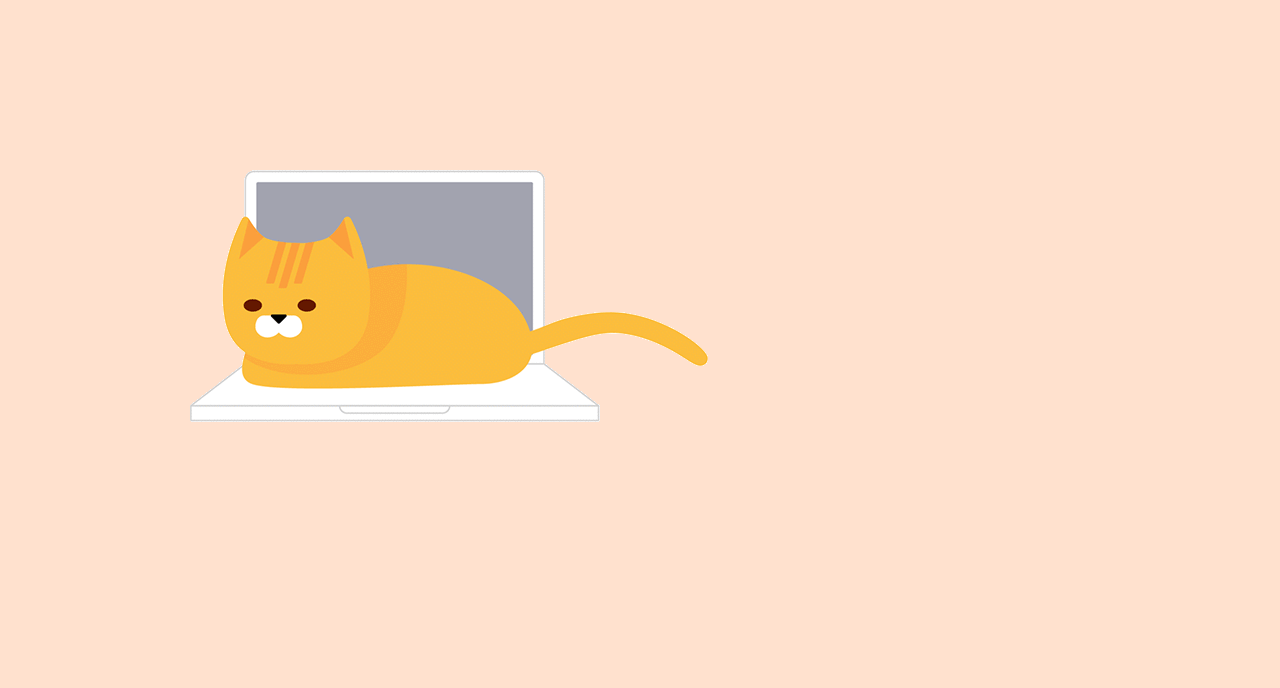
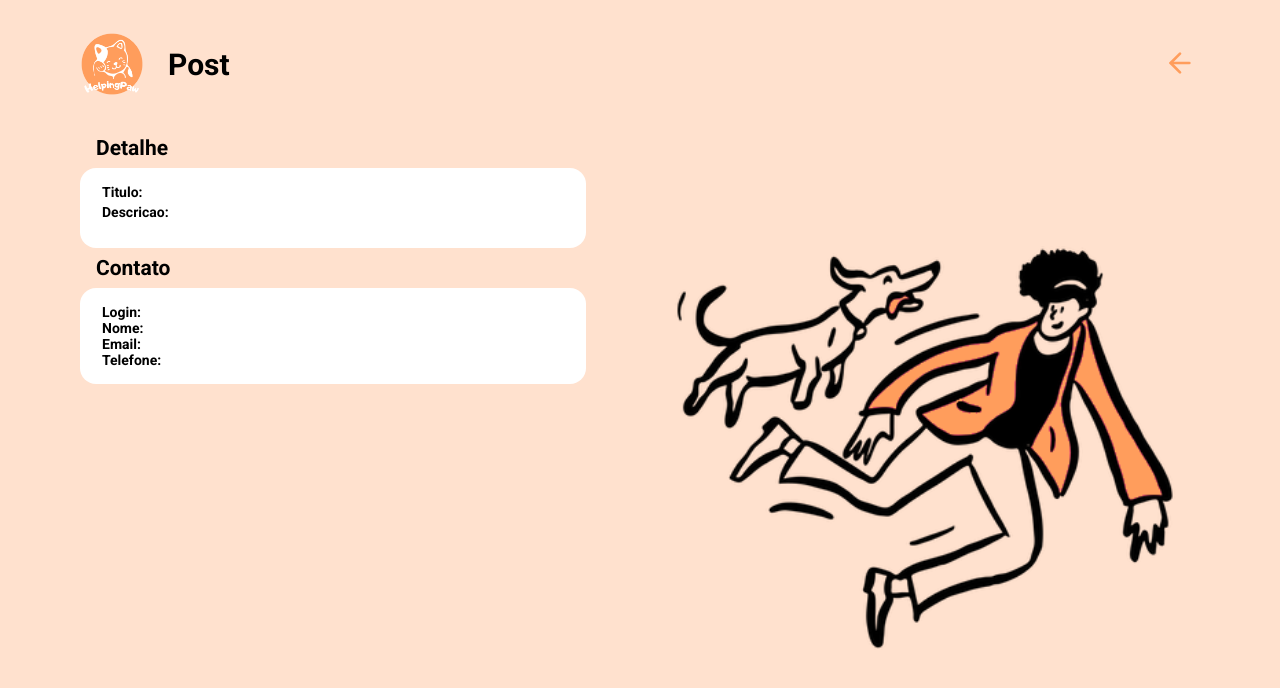
Before and after one commit to LeoAlbergaria/HelpingPaw, a React (Create React App) app in the folder frontend/: page /post in a window 1280 px wide. Shown: the top 688 px of the page. Built offline with nearby package versions, Linux system fonts and the light colour scheme; no server answers.

Commit message:
[feat] Tela de Post

```diff
--- a/frontend/src/pages/Home/index.js
+++ b/frontend/src/pages/Home/index.js
@@ -12,6 +12,8 @@ import logo from '../../assets/logo.png'
 export default function Home(){
     const [posts, setPosts] = useState([]);
     const [user, setUser] = useState('');
+    const [animalTag, setAnimalTag] = useState('');
+    const [typeTag, setTypeTag] = useState('');
 
     const navigate = useNavigate();
 
@@ -34,11 +36,37 @@ export default function Home(){
         }).then(response => {
             setPosts(response.data);
         })
-    }, [token]);
+    }, [token, userLogin]);
+
+    async function handleFilter(e) {
+        e.preventDefault();
+
+        const data = {
+            animalTag,
+            typeTag,
+            headers: {
+                "Authorization": `Bearer ${token}`,
+            }
+        };
+
+        try {
+            api.get('/posts', data).then(response => {
+                setPosts(response.data);
+                console.log(response.data);
+            })
+        } catch (err) {
+            alert('Falha no filtro, tente novamente.');
+        }
+    };
 
     function handleLogout () {
         localStorage.clear();
         navigate("../", { replace: true });
+    }
+
+    function handlePostClick (post) {
+        localStorage.setItem('postId', post);
+        navigate("../post", { replace: true });
     }
 
     return (
@@ -54,11 +82,36 @@ export default function Home(){
                 </button>
             </header>
 
-            <h1>Casos cadastrados</h1>
+            <div className="filter">
+                <h1>Casos cadastrados</h1>
+                <div className="sortby">
+                    <select name="types" id="types"
+                        value={typeTag}
+                        onChange={e => setTypeTag(e.target.value)}
+                        >
+                        <option value=""></option>
+                        <option value="ajuda">ajuda</option>
+                        <option value="oferta">oferta</option>
+                    </select>
+
+                    <select name="animais" id="animais"
+                    value={animalTag}
+                    onChange={e => setAnimalTag(e.target.value)}
+                    >
+                        <option value=""></option>
+                        <option value="gato">gato</option>
+                        <option value="cachorro">cachorro</option>
+                        <option value="passaro">passaro</option>
+                        <option value="roedor">roedor</option>
+                        <option value="outro">outro</option>
+                    </select>
+                    <button onClick={handleFilter} type="button">filtrar</button>
+                </div>
+            </div>
 
             <ul>
                {posts.map(post => (
-                    <li key={post.id}>
+                    <li key={post.id} onClick={() => handlePostClick(post._id)}>
                         <strong>TITULO:</strong>
                         <p>{post.titulo}</p>
 
--- a/frontend/src/pages/Home/styles.css
+++ b/frontend/src/pages/Home/styles.css
@@ -45,9 +45,42 @@
     opacity: 1;
 }
 
-.profile-container h1 {
+/* .profile-container h1 {
     margin-top: 80px;
     margin-bottom: 24px;
+} */
+
+.profile-container .filter {
+    display: flex;
+    justify-content: space-between;
+    align-items: center;
+    margin: 32px 0;
+}
+
+.profile-container .filter h1 {
+    margin: 0;
+}
+
+.profile-container .filter .sortby {
+    display: flex;
+    align-items: center;
+}
+
+.profile-container .filter .sortby select{
+    border: 1px solid #ff9d5c;
+    border-radius: 8px;
+    font-size: 16px;
+    margin-right: 4px;
+    background-color: #ffe1ce;
+}
+
+.profile-container .filter .sortby button{
+    border: 0;
+    color: white;
+    border-radius: 8px;
+    width: 100px;
+    margin-right: 0;
+    background-color: #ff9d5c;
 }
 
 .profile-container ul {
--- a/frontend/src/pages/Login/index.js
+++ b/frontend/src/pages/Login/index.js
@@ -51,6 +51,7 @@ export default function Login() {
                         onChange={e => setLogin(e.target.value)}
                     />
                     <input placeholder="Senha"
+                        type="password"
                         value={senha}
                         onChange={e => setSenha(e.target.value)}
                     />
--- /dev/null
+++ b/frontend/src/pages/Post/index.js
@@ -0,0 +1,79 @@
+import { useEffect, useState} from 'react';
+import { FiArrowLeft } from 'react-icons/fi';
+import {Link } from 'react-router-dom';
+import Tags from '../../components/Tags/index.js';
+
+import api from '../../services/api';
+
+import './styles.css';
+
+import logo from '../../assets/logo.png'
+import jump from '../../assets/dogJumping.png'
+
+export default function Post() {
+    const [post, setPost] = useState('');
+    const [user, setUser] = useState('');
+
+    const postId = localStorage.getItem('postId');
+    const token = localStorage.getItem('token');
+
+    useEffect(() => {
+        console.log(postId);
+        api.get(`/post/${postId}`, {
+            headers: {
+                "Authorization": `Bearer ${token}`,
+            }
+        }).then(response => {
+            setUser(response.data.user);
+            setPost(response.data);
+        })
+    }, [token, postId]);
+
+    return (
+        <div className="post-container">
+            <header>
+                <img src={logo} alt="HelpingPaw" />
+                <strong>Post</strong>
+
+                <Link to="/home" className="back-arrow"><FiArrowLeft size={32} color="#ff9d5c"/></Link>
+            </header>
+
+            <div className="content">
+                <div className="dados">
+                    <h2>Detalhe</h2>
+                    <div className="block">
+                        <strong>Titulo: </strong>
+                        <p>{post.titulo}</p>
+                        <strong>Descricao: </strong>
+                        <p>{post.descricao}</p>
+                        <div className="tags">
+                            <Tags animalTag={post.animalTag} typeTag={post.typeTag}/>
+                        </div>
+                    </div>
+
+                    <h2>Contato</h2>
+                    <div className="block">
+                        <div className="contato">
+                            <strong>Login: </strong>
+                            <p>{user.login}</p>
+                        </div>
+                        <div className="contato">
+                            <strong>Nome: </strong>
+                            <p>{user.nome}</p>
+                        </div>
+                        <div className="contato">
+                            <strong>Email: </strong>
+                            <p>{user.email}</p>
+                        </div>
+                        <div className="contato">
+                            <strong>Telefone: </strong>
+                            <p>{user.telefone}</p>
+                        </div>
+                    </div>
+                </div>
+                <img src={jump} alt="dog jumpping" />
+
+            </div>
+        </div>
+    );
+}
--- /dev/null
+++ b/frontend/src/pages/Post/styles.css
@@ -0,0 +1,81 @@
+.post-container {
+    width: 100%;
+    max-width: 1180px;
+    padding: 0 30px;
+    margin: 32px auto;
+}
+
+.post-container header {
+    display: flex;
+    align-items: center;
+}
+
+.post-container header strong {
+    font-size: 30px;
+    margin-left: 24px;
+}
+
+.post-container header img {
+    height: 64px;
+}
+
+.post-container header .back-arrow {
+    width: 36px;
+    margin-top: 0;
+    margin: auto;
+    margin-right: 0;
+}
+
+.post-container .content{
+    display: flex;
+    justify-content: space-between;
+    align-items: center;
+    margin-top: 32px;
+    height: 80vh;
+}
+
+.post-container .content .dados {
+    width: 100%;
+    height: 100%;
+    /* box-shadow: 0 0 20px rgba(0, 0, 0, 0.1); */
+    margin-right: 64px;
+}
+
+.post-container .content .dados h2{
+    margin-left: 16px;
+    margin-bottom: 8px;
+    margin-top: 8px;
+}
+
+.post-container .content .dados p{
+    margin: 4px 0 4px 6px;
+    width: 100%;
+}
+
+.post-container .content .dados strong{
+    margin-left: 6px;
+}
+
+.post-container .content .dados .block{
+    background-color: white;
+    border-radius: 16px;
+    padding: 16px;
+}
+
+.post-container .content .dados .block .contato{
+    display: flex;
+    align-items: center;
+}
+
+.post-container .content img {
+    width: 70%;
+    height: 70%;
+    object-fit: cover;
+}
+
+.post-container .content .dados .block .tags p{
+    color: white;
+    border-radius: 8px;
+    display: flex;
+    justify-content: center;
+}
--- a/frontend/src/pages/Profile/index.js
+++ b/frontend/src/pages/Profile/index.js
@@ -103,11 +103,13 @@ export default function Home(){
 
                          <input placeholder="Nova senha"
                         value={senha}
+                        type="password"
                         onChange= { e => setSenha(e.target.value)}
                          />
 
                          <input placeholder="Repita senha"
                          value={confirmSenha}
+                         type="password"
                          onChange= { e => setConfirmSenha(e.target.value)}
                          />
 
--- a/frontend/src/pages/Register/index.js
+++ b/frontend/src/pages/Register/index.js
@@ -61,11 +61,13 @@ export default function Register(){
                      <div className="input-group">
 
                          <input placeholder="Senha"
+                         type="password"
                         value={senha}
                         onChange= { e => setSenha(e.target.value)}
                          />
 
                          <input placeholder="Repita senha"
+                         type="password"
                          value={confirmSenha}
                          onChange= { e => setConfirmSenha(e.target.value)}
                          />
--- a/frontend/src/routes.js
+++ b/frontend/src/routes.js
@@ -4,6 +4,7 @@ import {BrowserRouter, Route, Routes} from 'react-router-dom';
 import Login from './pages/Login';
 import Register from './pages/Register';
 import Home from './pages/Home';
+import Post from './pages/Post';
 import NewPost from './pages/NewPost';
 import Profile from './pages/Profile';
 import NotFound from './pages/NotFound';
@@ -15,6 +16,7 @@ export default function Paths() {
                 <Route path='/' element={<Login />} />
                 <Route path='/register' element={<Register />} />
                 <Route path='/home' element={<Home />} />
+                <Route path='/post' element={<Post />} />
                 <Route path='/home/new' element={<NewPost />} />
                 <Route path='/profile' element={<Profile />} />
                 <Route path='*' element={<NotFound />} />
```
Also changed, not shown: frontend/src/assets/dogJumping.png (added).
